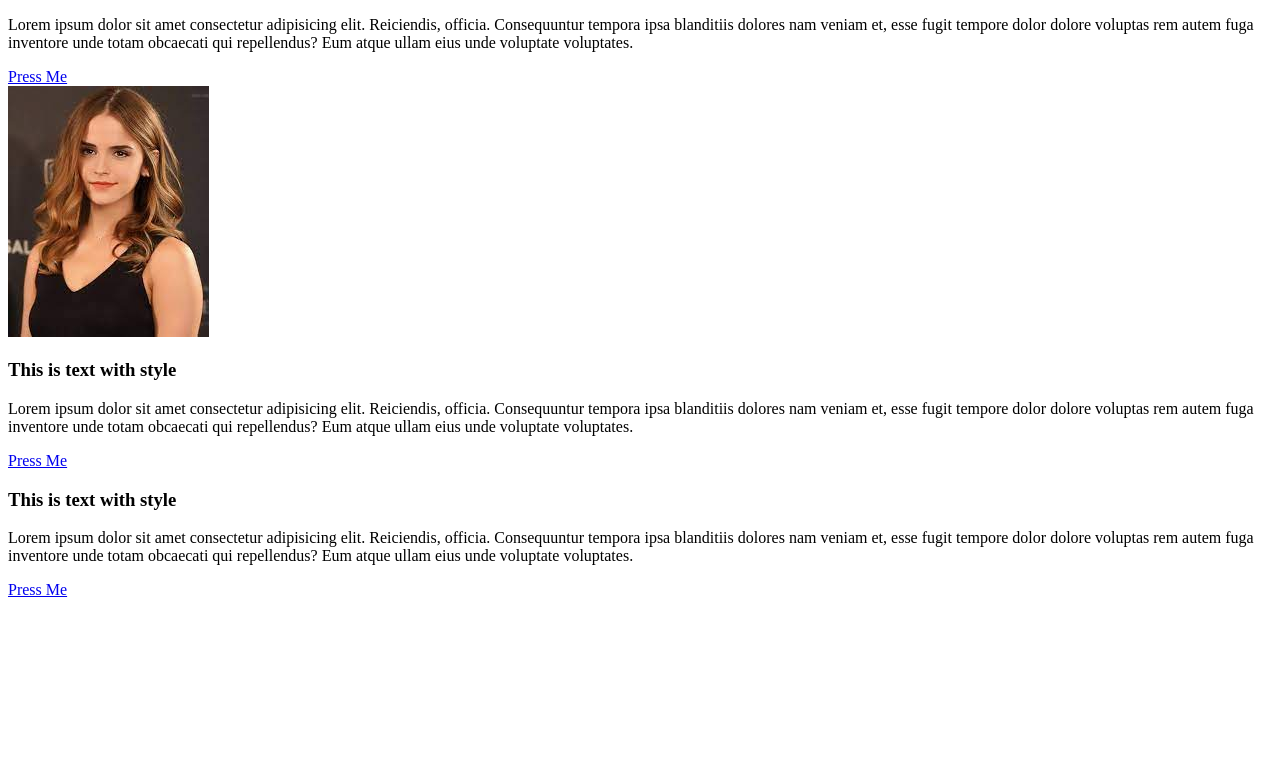
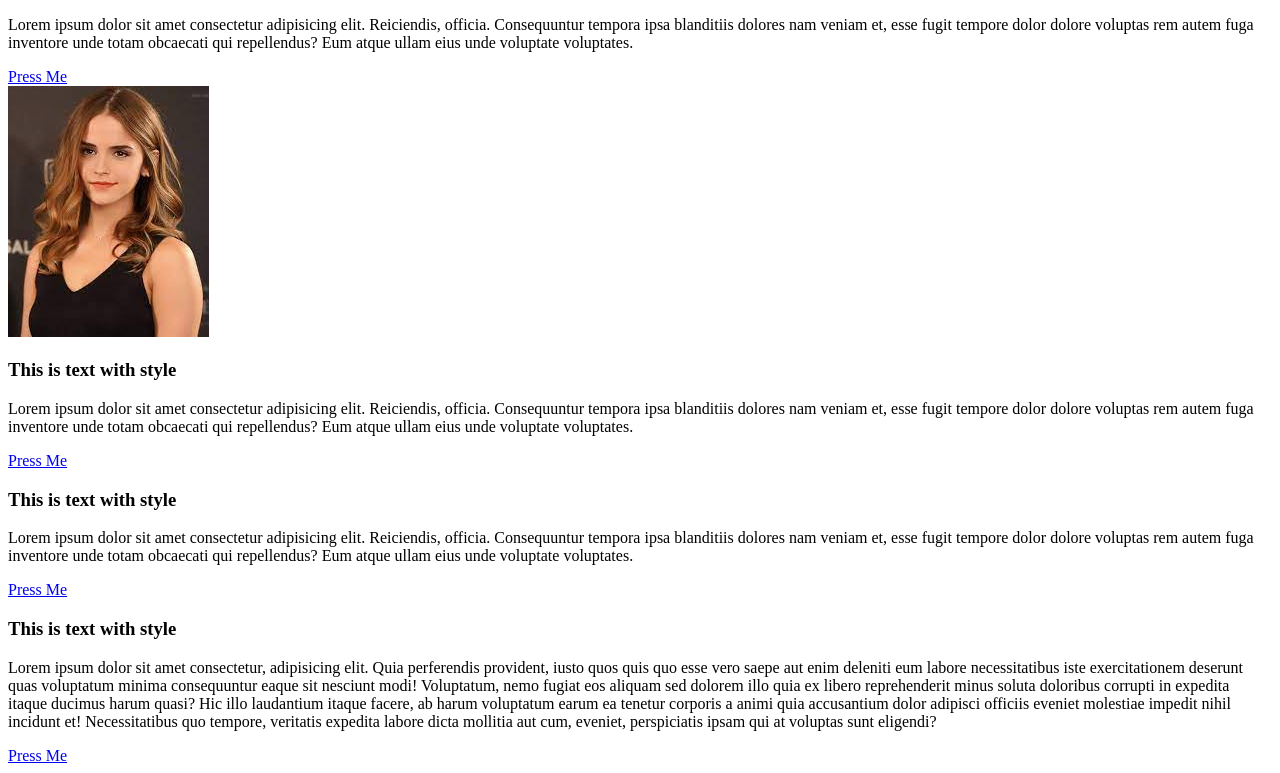
Before and after one commit to TheeAmir/first-repamir, a plain HTML site: page index.html in a window 1280 px wide. Shown: the part 105-878 px from the top of the page. Before the commit the page ends 800 px from the top, so only its background shows below. Drawn offline with Linux system fonts and the light colour scheme.

Commit message:
card-added

```diff
--- a/index.html
+++ b/index.html
@@ -24,5 +24,10 @@
         <p>Lorem ipsum dolor sit amet consectetur adipisicing elit. Reiciendis, officia. Consequuntur tempora ipsa blanditiis dolores nam veniam et, esse fugit tempore dolor dolore voluptas rem autem fuga inventore unde totam obcaecati qui repellendus? Eum atque ullam eius unde voluptate voluptates.</p>
         <a href="../html/part1.html">Press Me</a>
     </div>
+    <div class="card">
+        <h3>This is text with <span>style</span></h3>
+        <p>Lorem ipsum dolor sit amet consectetur, adipisicing elit. Quia perferendis provident, iusto quos quis quo esse vero saepe aut enim deleniti eum labore necessitatibus iste exercitationem deserunt quas voluptatum minima consequuntur eaque sit nesciunt modi! Voluptatum, nemo fugiat eos aliquam sed dolorem illo quia ex libero reprehenderit minus soluta doloribus corrupti in expedita itaque ducimus harum quasi? Hic illo laudantium itaque facere, ab harum voluptatum earum ea tenetur corporis a animi quia accusantium dolor adipisci officiis eveniet molestiae impedit nihil incidunt et! Necessitatibus quo tempore, veritatis expedita labore dicta mollitia aut cum, eveniet, perspiciatis ipsam qui at voluptas sunt eligendi?</p>
+        <a href="../html/part1.html">Press Me</a>
+    </div>
 </body>
 </html>
```
